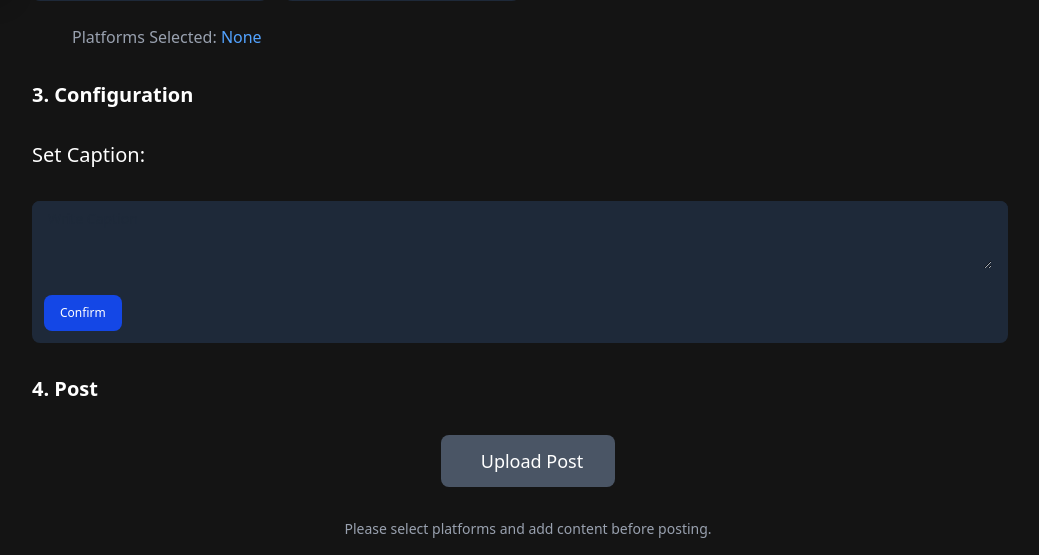
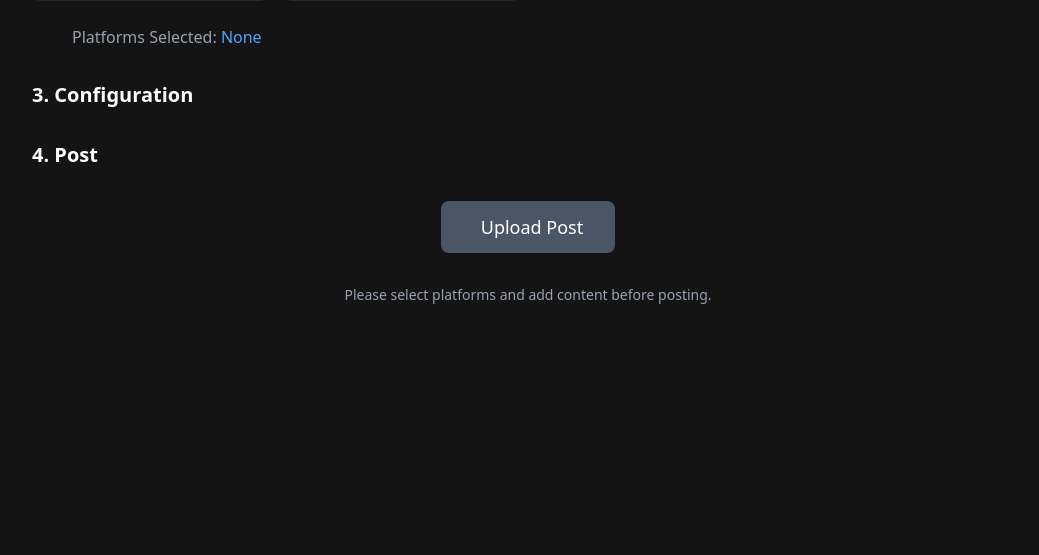
Before and after one commit to salam-07/SocialLink, a Flask app: page /create in a window 1280 px wide. Shown: the part 813-1368 px from the top of the page, without its empty margins (240-1279 px from the left). After the commit the page ends 1117 px from the top, so only its background shows below. Run offline with Flask 3, Linux system fonts and the light colour scheme.

Commit message:
Fix Bugs

```diff
--- a/sociallinkapp/static/js/tabs.js
+++ b/sociallinkapp/static/js/tabs.js
@@ -1,4 +1,3 @@
-// Tab switching functionality for Media/Text posts
 function showMedia() {
     // Show media upload section
     document.getElementById('media-upload-section').classList.remove('hidden');
@@ -20,14 +19,7 @@ function showMedia() {
     textBtn.removeAttribute('aria-current');
 
     // Show all platforms for media
-    if (typeof filterPlatforms === 'function') {
-        filterPlatforms('media');
-    }
-
-    // Update form state
-    if (typeof updateSubmitButtonState === 'function') {
-        updateSubmitButtonState();
-    }
+    filterPlatforms('media');
 }
 
 function showText() {
@@ -51,12 +43,5 @@ function showText() {
     textBtn.setAttribute('aria-current', 'page');
 
     // Show only text-compatible platforms
-    if (typeof filterPlatforms === 'function') {
-        filterPlatforms('text');
-    }
-
-    // Update form state
-    if (typeof updateSubmitButtonState === 'function') {
-        updateSubmitButtonState();
-    }
+    filterPlatforms('text');
 }
--- a/sociallinkapp/templates/create_post.html
+++ b/sociallinkapp/templates/create_post.html
@@ -1,6 +1,6 @@
 {% extends 'layout.html' %}
 
-<!-- This file is for the home page of the application-->
+<!-- This file is for the create post page of the application-->
 {% block content %}
 
 <!-- Flash Messages -->
@@ -17,6 +17,7 @@
 {% endif %}
 {% endwith %}
 
+<!--Tabs for chosing text/media-->
 <div
     class="text-sm font-medium text-center text-gray-500 border-b border-gray-200 dark:text-gray-400 dark:border-gray-700">
     <ul class="flex flex-wrap -mb-px">
@@ -32,6 +33,7 @@
     </ul>
 </div>
 
+<!--Upload Files Section-->
 <h2 class="my-8 font-bold text-white text-xl">1. Upload Files</h2>
 
 <!-- Show uploaded file if exists -->
@@ -72,6 +74,7 @@
                 <span class="hidden sm:inline">Uploaded</span>
                 <span class="sm:hidden">✓</span>
             </span>
+            <!--Button to remove uploaded file-->
             <a href="{{ url_for('remove_upload') }}"
                 class="inline-flex items-center p-1.5 sm:p-2 text-sm font-medium text-red-400 hover:text-red-300 hover:bg-gray-700 rounded">
                 <i class="material-symbols-outlined text-lg sm:text-xl">delete</i>
@@ -81,6 +84,7 @@
 </div>
 {% endif %}
 
+<!--Upload Box-->
 <div id="media-upload-section" {% if uploaded_file %} class="hidden" {% endif %}>
     <form action="{{ url_for('create_post') }}" method="post" enctype="multipart/form-data">
         <div id="media-upload" class="flex items-center justify-center w-full mt-8">
@@ -109,26 +113,22 @@
     </form>
 </div>
 
-
+<!--Text/Caption Section-->
 <form id="text-form" class="hidden mt-8">
-    <div class=" mb-4 mx-10 border rounded-lg bg-gray-900 border-gray-600">
-        <div class="px-4 py-2 rounded-t-lg bg-gray-900">
+    <div class=" mb-4 mx-10 rounded-lg bg-gray-900 ">
+        <div class="px-4 py-2">
             <label for="comment" class="sr-only">Your Post</label>
             <textarea id="comment" rows="6"
                 class="w-full px-0 text-sm text-gray-900 border-0 bg-gray-900 focus:ring-0 dark:text-white dark:placeholder-gray-400"
                 placeholder="Write Text" required></textarea>
         </div>
-        <div class="flex items-center justify-between px-3 py-3">
-            <button type="submit"
-                class="inline-flex items-center py-2.5 px-4 text-xs font-medium text-center text-white bg-blue-700 rounded-lg focus:ring-4 focus:ring-blue-200 dark:focus:ring-blue-900 hover:bg-blue-800">
-                Confirm
-            </button>
-        </div>
     </div>
 </form>
 
+<!--Platform Selection-->
 <h2 class="my-8 font-bold text-white text-xl">2. Select Platforms</h2>
 
+<!--Platform Options-->
 <div class="grid grid-cols-2 md:grid-cols-3 lg:grid-cols-4 gap-4 mb-6">
     {% for platform in platforms %}
     <div class="platform-card rounded-lg p-6 text-center cursor-pointer transition-all duration-200 hover:border-gray-400 bg-gray-800"
@@ -142,6 +142,7 @@
     {% endfor %}
 </div>
 
+<!--Display selected platforms-->
 <div class=" mx-10 mb-8">
     <p class="text-white font-medium">
         <span class="text-gray-400">Platforms Selected:</span>
@@ -149,27 +150,11 @@
     </p>
 </div>
 
+<!--Configuration Section-->
 <h2 class="my-8 font-bold text-white text-xl">3. Configuration</h2>
-<div id="caption-section">
-    <h3 class="text-white text-xl">Set Caption:</h3>
-    <form id="caption-form" class="mt-8">
-        <div class=" mb-4 mr-4 rounded-lg bg-gray-800">
-            <div class="px-4 py-2 rounded-t-lg bg-gray-800">
-                <label for="comment" class="sr-only">Your Post</label>
-                <textarea id="comment" rows="3"
-                    class="w-full px-0 text-sm text-gray-800 border-0 bg-gray-800 focus:ring-0 dark:text-white dark:placeholder-gray-400"
-                    placeholder="Write Caption" required></textarea>
-            </div>
-            <div class="flex items-center justify-between px-3 py-3">
-                <button type="submit"
-                    class="inline-flex items-center py-2.5 px-4 text-xs font-medium text-center text-white bg-blue-700 rounded-lg focus:ring-4 focus:ring-blue-200 dark:focus:ring-blue-900 hover:bg-blue-800">
-                    Confirm
-                </button>
-            </div>
-        </div>
-    </form>
-</div>
+<!--Section Empty for now-->
 
+<!--Posting Section-->
 <h2 class="my-8 font-bold text-white text-xl">4. Post</h2>
 <form action="{{ url_for('submit_post') }}" method="post" id="final-post-form">
     <!-- Hidden inputs to store collected data -->
@@ -177,6 +162,7 @@
     <input type="hidden" name="content" id="content-input" value="">
     <input type="hidden" name="selected_platforms" id="platforms-input" value="">
 
+    <!--Confirm Upload Button-->
     <div class="flex justify-center items-center my-8">
         <button type="submit" id="submit-post-btn"
             class="inline-flex items-center py-3 px-8 text-lg font-medium text-center text-white bg-green-600 rounded-lg hover:bg-green-700 focus:ring-4 focus:ring-green-300 dark:focus:ring-green-800 transition-colors duration-200 disabled:bg-gray-600 disabled:cursor-not-allowed">
@@ -187,6 +173,7 @@
 
     <!-- Status message -->
     <div id="submit-status" class="text-center text-sm text-gray-400 hidden">
+        <!--Default Status-->
         Please select platforms and add content before posting.
     </div>
 </form>
```
Also changed, not shown: sociallinkapp/templates/history.html (+5 -14 lines).
